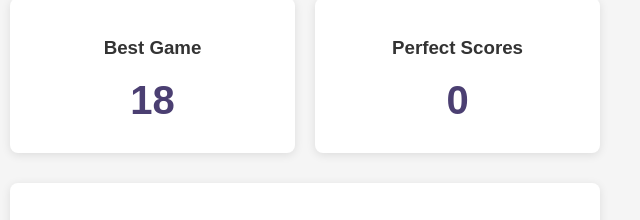
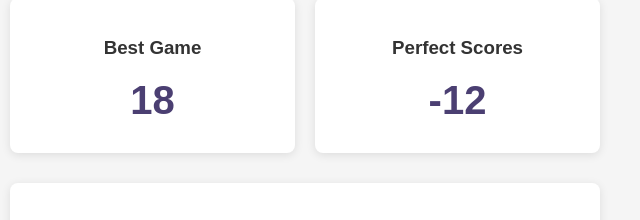
Before and after one commit to philc622/quordle-scores, a plain HTML site: page quordle_dashboard.html in a window 1280 px wide. Shown: the part 458-678 px from the top of the page, 640-1280 px from the left. Drawn offline with nearby package versions, Linux system fonts and the light colour scheme.

Commit message:
stat for diff between <=7 and>7

```diff
--- a/quordle_dashboard.html
+++ b/quordle_dashboard.html
@@ -401,10 +401,8 @@
             });
 
             // Count perfect scores (all 4s or better)
-            const perfectCount = allData.filter(row =>
-                row['Score 1'] <= 4 && row['Score 2'] <= 4 &&
-                row['Score 3'] <= 4 && row['Score 4'] <= 4
-            ).length;
+            const sevenOrLess = allData.filter(row =>
+                row['Max'] === 7 || row['Max'] === 6).length;
 
             // Update statistic displays
             // TODO show number of days since failure
@@ -417,7 +415,7 @@
             document.getElementById('totalGames').textContent = totalGames;
             document.getElementById('avgSum').textContent = avgSum;
             document.getElementById('bestGame').textContent = bestSum === Number.MAX_VALUE ? '0' : bestSum;
-            document.getElementById('perfectScores').textContent = perfectCount;
+            document.getElementById('perfectScores').textContent = sevenOrLess - (totalGames-sevenOrLess);
         }
 
         function populateTable() {
```
